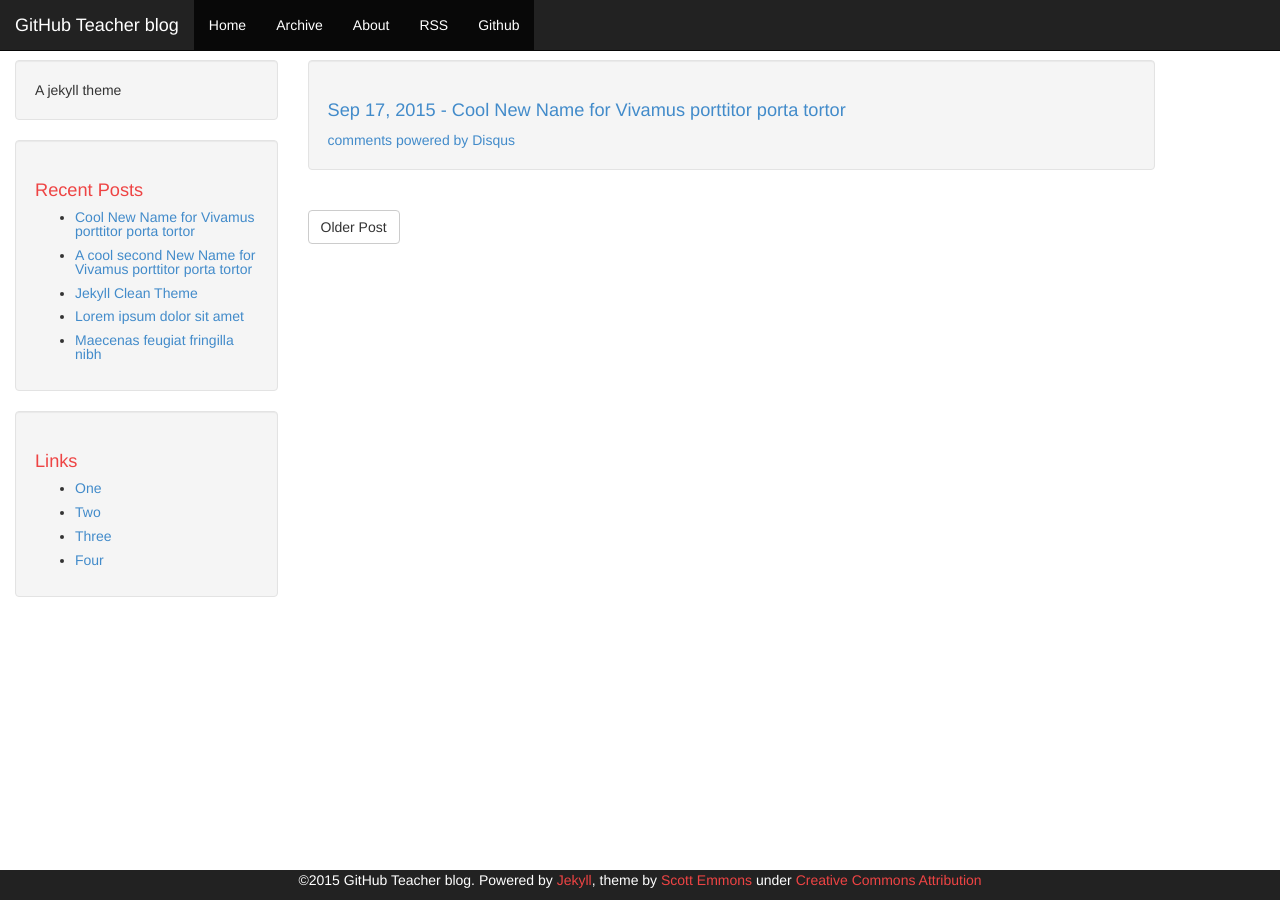
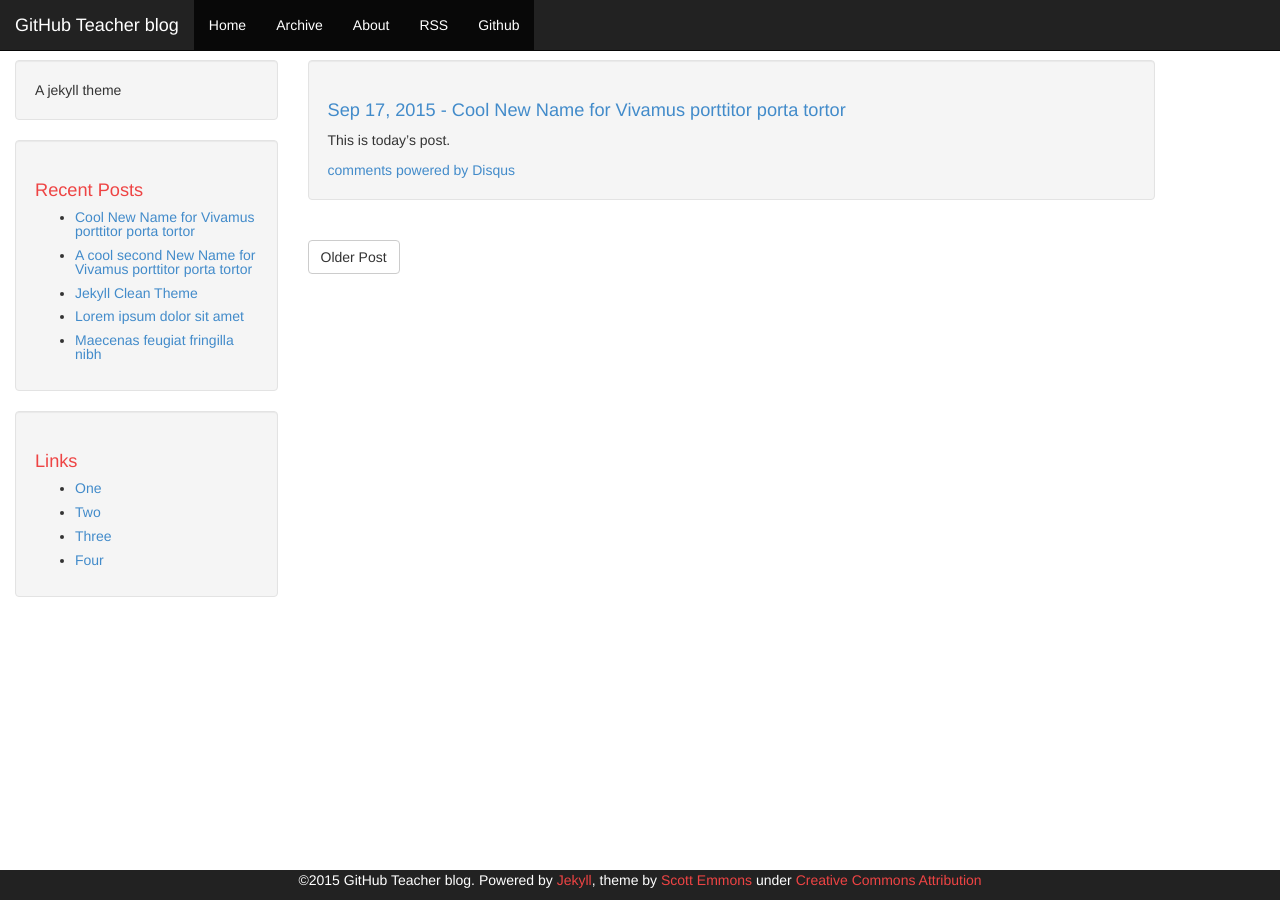
Before and after one commit to githubteacher/desktop-project, a Jekyll site: the page built from _posts/2015-09-17-Cool new name for Vivamus-porttitor-porta-tortor.md, in a window 1280 px wide. Built offline with Jekyll 4.4.1, drawn with Linux system fonts in a browser that asks for light colours; Markdown is read by kramdown in place of the engine named in the settings; comment, search, counter and statistics services are not loaded.

Commit message:
Update today's post
final commit of today's post

```diff
--- a/_posts/2015-09-17-Cool new name for Vivamus-porttitor-porta-tortor.md
+++ b/_posts/2015-09-17-Cool new name for Vivamus-porttitor-porta-tortor.md
@@ -4,3 +4,5 @@ title: "Cool New Name for Vivamus porttitor porta tortor"
 date: 2015-09-17 16:25:06 -0700
 comments: true
 ---
+
+This is today's post.
```
